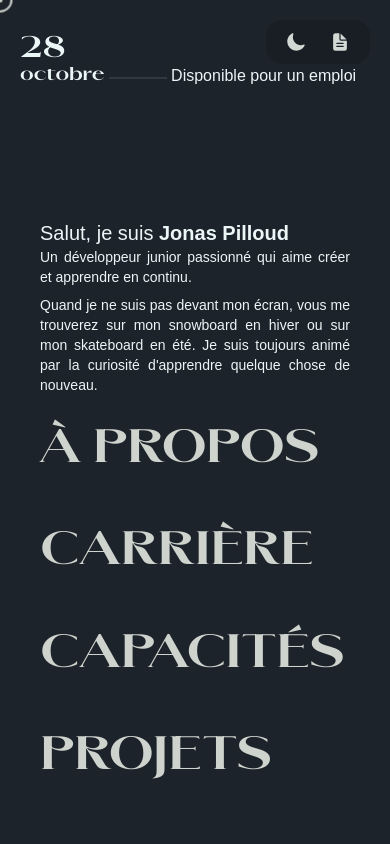
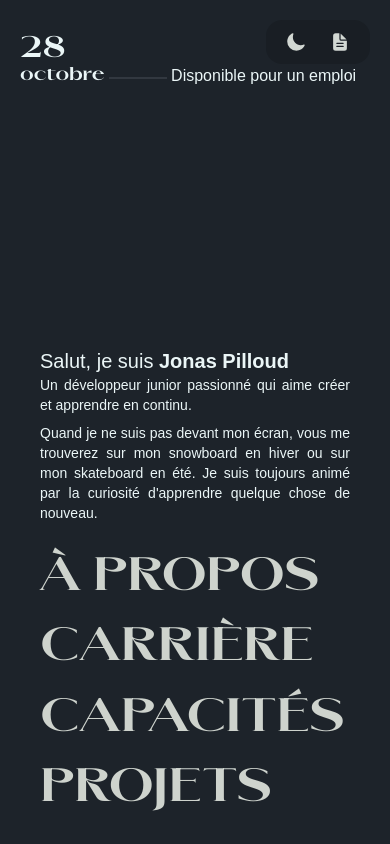
Before and after one commit to Gen0miX/jonas-resume, a Next.js app: page / in a window 390 px wide. Shown: the top 844 px of the page. Built offline with nearby package versions, Linux system fonts and the light colour scheme; a web font is replaced by a local one.

Commit message:
hero anim ok

```diff
--- a/components/CursorFollower.tsx
+++ b/components/CursorFollower.tsx
@@ -1,4 +1,5 @@
 import React, { useEffect, useRef, useState } from "react";
+import { motion } from "framer-motion";
 
 interface Props {
   className?: string;
@@ -9,6 +10,7 @@ const CursorFollower: React.FC<Props> = ({ className }) => {
   const [mousePosition, setMousePosition] = useState({ x: 0, y: 0 });
   const [ballPosition, setBallPosition] = useState({ x: 0, y: 0 });
   const [hovering, setHovering] = useState(false);
+  const [isVisible, setIsVisible] = useState(false); // Ajouter un état pour la visibilité
   const hoverTimeout = useRef<number | null>(null);
 
   // Mettre à jour la position de la souris
@@ -18,10 +20,15 @@ const CursorFollower: React.FC<Props> = ({ className }) => {
         x: event.clientX,
         y: event.clientY,
       });
+
+      // Lors du premier mouvement de la souris, rendre le curseur visible avec une transition
+      if (!isVisible) {
+        setIsVisible(true);
+      }
     };
     window.addEventListener("mousemove", handleMouseMove);
     return () => window.removeEventListener("mousemove", handleMouseMove);
-  }, []);
+  }, [isVisible]);
 
   useEffect(() => {
     const speed = 0.02;
@@ -74,7 +81,7 @@ const CursorFollower: React.FC<Props> = ({ className }) => {
   }, []);
 
   return (
-    <div
+    <motion.div
       ref={ballRef}
       className={`
         pointer-events-none fixed h-[25px] w-[25px] -translate-x-1/2 -translate-y-1/2
@@ -90,11 +97,14 @@ const CursorFollower: React.FC<Props> = ({ className }) => {
         left: `${ballPosition.x}px`,
         top: `${ballPosition.y}px`,
       }}
+      initial={{ opacity: 0 }}
+      animate={{ opacity: isVisible ? 1 : 0 }}
+      transition={{ duration: 1.5 }}
     >
       {!hovering && (
         <div className="h-1 w-1 bg-base-content theme-nord:bg-[#bebbb4] rounded-full absolute top-1/2 left-1/2 transform -translate-x-1/2 -translate-y-1/2" />
       )}
-    </div>
+    </motion.div>
   );
 };
 
--- a/components/sections/AboutMe.tsx
+++ b/components/sections/AboutMe.tsx
@@ -7,13 +7,14 @@ export default function AboutMe() {
   return (
     <section
       id="about-me"
-      className="flex flex-col mt-40 scroll-mt-28 xl:mx-32 2xl:m-60 lg:items-start"
+      className="flex flex-col mt-40 items-center scroll-mt-28 xl:mx-32 2xl:m-60 lg:items-start"
     >
       <SectionTitle className="hidden lg:text-8xl lg:block">
         À PROPOS
       </SectionTitle>
-      <div className="flex flex-col items-center lg:flex-row">
-        <div className="mb-14 overflow-hidden border-base-content border-2 rounded-badge max-w-80 lg:ml-10 lg:min-w-80">
+      <div className="flex flex-col items-center 2xl:mx-auto lg:flex-row">
+        <div className="avatar mb-14 lg:ml-10">
+          <div className=" ring-base-content ring-offset-base-content max-w-80 rounded-full ring ring-offset-2 lg:min-w-80 2xl:min-w-96">
             <Image
               src={profilePic}
               alt={"Photo de profil"}
@@ -22,8 +23,9 @@ export default function AboutMe() {
               className=""
             />
           </div>
+        </div>
 
-        <div className="flex flex-col justify-center ml-5 mr-5 md:ml-10">
+        <div className="flex flex-col justify-center ml-5 mr-5 md:ml-10 2xl:max-w-[50rem]">
           <SectionTitle className="mt-5 lg:hidden">À PROPOS</SectionTitle>
           <p className="font-sans text-xl font-medium text-justify lg:text-2xl ">
             Bonjour ! Je suis Jonas, un développeur junior diplômé en
--- a/components/sections/Hero.tsx
+++ b/components/sections/Hero.tsx
@@ -3,6 +3,7 @@ import Link from "next/link";
 import { motion } from "framer-motion";
 import CVDownloadButton from "../cv/CVDownloadButton";
 import ThemeToggleButton from "../ThemeToggleButton";
+import { div } from "framer-motion/client";
 
 interface Props {
   children?: ReactNode;
@@ -15,65 +16,63 @@ function NavItem({ children, href, initial, delay = 0, ...props }: Props) {
   const [isAnimating, setIsAnimating] = useState(true);
 
   const handleAnimationComplete = () => {
+    setTimeout(() => {
       setIsAnimating(false);
+    }, 200);
   };
 
   return (
-    <li
-      className={`relative ${
-        isAnimating ? "overflow-hidden" : ""
-      } pt-[1em] pb-[1em]`}
-    >
-      {/* Conteneur pour garder les deux couches alignées */}
-      <div className="group">
-        {/* Couche pour le mix-blend-mode */}
     <motion.div
       initial={{ y: initial, opacity: 0 }}
       animate={{ y: 0, opacity: 1 }}
-          transition={{ duration: 0.6, ease: "easeIn", delay: delay }}
+      transition={{
+        type: "spring",
+        stiffness: 80,
+        damping: 11,
+        delay: delay,
+      }}
       onAnimationComplete={handleAnimationComplete}
     >
-          <div className="absolute inset-0 z-20 transition-transform duration-300 ease-in pointer-events-none mix-blend-difference group-hover:-skew-x-6 group-hover:scale-105 group-hover:scale-y-125">
-            <span className="block theme-nord:text-[#bebbb4] antialiased font-heading font-bold text-[12vw] lg:leading-none xl:font-normal md:text-[9vw] lg:text-[7.5vw]">
+      <li className="relative">
+        <div className="group">
+          {/* Couche visible pendant l'animation */}
+          {isAnimating && (
+            <div className="absolute inset-0 z-20 pointer-events-none">
+              <span className="block antialiased font-heading font-bold text-[12vw] lg:leading-none xl:font-normal md:text-[9vw] lg:text-[7.5vw] theme-nord:text-base-content theme-dark:text-[#ced3cd]">
                 {children}
               </span>
             </div>
-        </motion.div>
+          )}
 
-        {/* Couche pour les interactions */}
-        <motion.div
-          initial={{ y: initial, opacity: 0 }}
-          animate={{ y: 0, opacity: 0 }}
-          transition={{ duration: 0.6, ease: "easeIn", delay: delay }}
+          {/* Couche avec mix-blend-mode qui apparaît après l'animation */}
+          <div
+            className={`
+              absolute inset-0 z-20 pointer-events-none
+              transition-transform duration-300 ease-in
+              group-hover:-skew-x-6 group-hover:scale-105 group-hover:scale-y-125
+              ${!isAnimating ? "mix-blend-difference opacity-100" : "opacity-0"}
+            `}
           >
+            <span className="block antialiased font-heading font-bold text-[12vw] lg:leading-none xl:font-normal md:text-[9vw] lg:text-[7.5vw] theme-nord:text-[#bebbb4]">
+              {children}
+            </span>
+          </div>
+
           <Link
             href={href}
             className="
-            block
-            antialiased
-            font-heading
-            font-bold
-            text-[12vw]
-            lg:leading-none
-            transition-transform
-            duration-300
-            ease-in
-            group-hover:-skew-x-6
-            group-hover:scale-105
-            group-hover:scale-y-125
-            xl:font-normal
-            md:text-[9vw]
-            lg:text-[7.5vw]
-            relative
-            z-10
-            text-transparent
+              block antialiased font-heading font-bold text-[12vw] lg:leading-none
+              transition-transform duration-300 ease-in
+              group-hover:-skew-x-6 group-hover:scale-105 group-hover:scale-y-125
+              xl:font-normal md:text-[9vw] lg:text-[7.5vw]
+              relative z-10 text-transparent
             "
           >
             {children}
           </Link>
-        </motion.div>
         </div>
       </li>
+    </motion.div>
   );
 }
 
@@ -100,12 +99,27 @@ export default function Hero() {
       <motion.div
         initial={{ y: -100, opacity: 0 }}
         animate={{ y: 0, opacity: 1 }}
-        transition={{ duration: 0.6, ease: "easeIn", delay: 1 }}
+        transition={{
+          type: "spring",
+          stiffness: 80,
+          damping: 11,
+          delay: 0.2,
+        }}
         className="flex flex-col lg:ml-5"
       >
         {currentDate && (
           <>
-            <div className="flex flex-row items-end">
+            <motion.div
+              initial={{ x: -100, opacity: 0 }}
+              animate={{ x: 0, opacity: 1 }}
+              transition={{
+                type: "spring",
+                stiffness: 90,
+                damping: 11,
+                delay: 0.6,
+              }}
+              className="flex flex-row items-end"
+            >
               <h1 className="text-3xl font-bold leading-none font-heading">
                 {currentDate.day}
               </h1>
@@ -123,7 +137,7 @@ export default function Hero() {
                   />
                 </li>
               </ul>
-            </div>
+            </motion.div>
 
             <div className="flex flex-row items-center">
               <p className="mb-1 text-lg font-bold leading-none font-heading">
@@ -137,20 +151,47 @@ export default function Hero() {
       </motion.div>
       <div className="flex flex-col justify-end max-h-full mx-5 grow lg:max-w-full lg:flex-row lg:mx-0 lg:justify-evenly">
         <div className="flex flex-col max-w-sm mt-10 md:mt-5 lg:mt-0 lg:mx-5 lg:justify-end lg:flex-1 lg:mb-56 lg:max-w-md">
-          <motion.div>
+          <motion.div
+            initial={{ x: -100, y: -20, opacity: 0 }}
+            animate={{ x: 0, y: 0, opacity: 1 }}
+            transition={{
+              type: "spring",
+              stiffness: 80,
+              damping: 11,
+              delay: 0.2,
+            }}
+          >
             <h1 className="font-sans text-xl sm:text-2xl font-medium lg:text-3xl">
               Salut, je suis <span className="font-bold">Jonas Pilloud</span>
             </h1>
           </motion.div>
-          <motion.div>
-            {" "}
+
+          <motion.div
+            initial={{ x: -100, opacity: 0 }}
+            animate={{ x: 0, opacity: 1 }}
+            transition={{
+              type: "spring",
+              stiffness: 80,
+              damping: 11,
+              delay: 0.4,
+            }}
+          >
             <p className="font-sans text-sm font-medium text-justify sm:text-base md:text-lg">
               Un développeur junior passionné qui aime créer et apprendre en
               continu.
             </p>
           </motion.div>
 
-          <motion.div>
+          <motion.div
+            initial={{ x: -100, opacity: 0 }}
+            animate={{ x: 0, opacity: 1 }}
+            transition={{
+              type: "spring",
+              stiffness: 80,
+              damping: 11,
+              delay: 0.6,
+            }}
+          >
             <p className="mt-2 font-sans text-sm font-medium text-justify sm:text-base md:text-lg">
               Quand je ne suis pas devant mon écran, vous me trouverez sur mon
               snowboard en hiver ou sur mon skateboard en été. Je suis toujours
@@ -160,16 +201,16 @@ export default function Hero() {
         </div>
         <div className="flex mt-5 mb-5 lg:my-0 lg:mx-2 md:mb-5">
           <ul className="flex flex-col items-start justify-end lg:h-full lg:justify-evenly">
-            <NavItem href="#about-me" initial={200}>
+            <NavItem href="#about-me" initial={200} delay={0.4}>
               À PROPOS
             </NavItem>
-            <NavItem href="#career" initial={180} delay={0.2}>
+            <NavItem href="#career" initial={180} delay={0.6}>
               CARRIÈRE
             </NavItem>
-            <NavItem href="#skills" initial={160} delay={0.4}>
+            <NavItem href="#skills" initial={160} delay={0.8}>
               CAPACITÉS
             </NavItem>
-            <NavItem href="#projects" initial={140} delay={0.6}>
+            <NavItem href="#projects" initial={140} delay={1}>
               PROJETS
             </NavItem>
           </ul>
```
Lines whose indentation alone changed are shown as unchanged.
